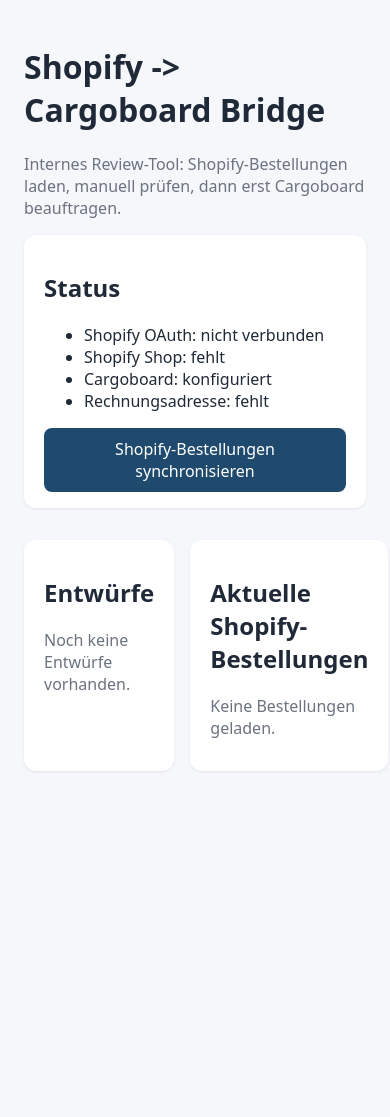
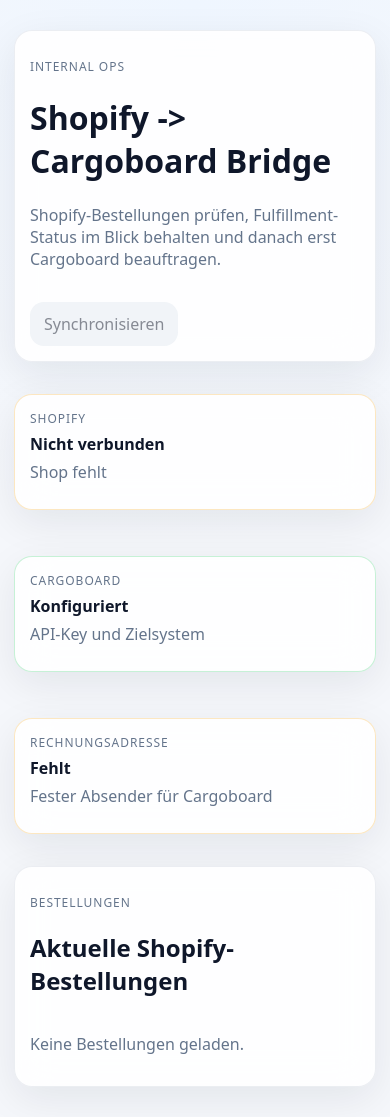
Before and after one commit to ph1l1pF/HermesBot, a FastAPI app: page / in a window 390 px wide. Before the commit the page ends 738 px from the top, so only its background shows below. Run offline with FastAPI, Linux system fonts and the light colour scheme.

Commit message:
feat: modernize mobile order UI

```diff
--- a/src/shopify_cargoboard_bridge/static/style.css
+++ b/src/shopify_cargoboard_bridge/static/style.css
@@ -1,15 +1,70 @@
 
-body { font-family: system-ui, -apple-system, BlinkMacSystemFont, sans-serif; background: #f6f7fb; color: #1f2937; margin: 0; }
-.container { max-width: 1200px; margin: 0 auto; padding: 24px; }
-.panel { background: white; border-radius: 12px; padding: 16px 20px; margin: 16px 0; box-shadow: 0 1px 3px rgba(0,0,0,.08); }
-.grid { display: grid; grid-template-columns: 1fr 1fr; gap: 16px; }
-.muted { color: #6b7280; }
-.error { border-left: 4px solid #dc2626; }
+:root {
+  color-scheme: light;
+  --bg: #f5f7fb;
+  --card: rgba(255, 255, 255, 0.88);
+  --card-border: rgba(148, 163, 184, 0.18);
+  --text: #0f172a;
+  --muted: #64748b;
+  --primary: #2563eb;
+  --primary-strong: #1d4ed8;
+  --success: #16a34a;
+  --warning: #f59e0b;
+  --danger: #dc2626;
+  --shadow: 0 12px 40px rgba(15, 23, 42, 0.08);
+}
+
+* { box-sizing: border-box; }
+body { font-family: system-ui, -apple-system, BlinkMacSystemFont, sans-serif; background: radial-gradient(circle at top, #eff6ff 0, var(--bg) 48%); color: var(--text); margin: 0; }
+a { color: var(--primary); text-decoration: none; }
+a:hover { text-decoration: underline; }
+.container { max-width: 1180px; margin: 0 auto; padding: 18px; }
+.card, .panel { background: var(--card); backdrop-filter: blur(18px); border: 1px solid var(--card-border); border-radius: 20px; padding: 18px; margin: 16px 0; box-shadow: var(--shadow); }
+.hero { display: flex; flex-wrap: wrap; align-items: center; justify-content: space-between; gap: 16px; }
+.hero-actions { display: flex; gap: 12px; align-items: center; flex-wrap: wrap; }
+.status-row { display: grid; grid-template-columns: repeat(3, minmax(0, 1fr)); gap: 14px; margin: 16px 0; }
+.status-card { display: flex; flex-direction: column; gap: 6px; min-height: 116px; }
+.status-card.good { border-color: rgba(34, 197, 94, 0.25); }
+.status-card.warn { border-color: rgba(245, 158, 11, 0.25); }
+.status-label, .eyebrow { text-transform: uppercase; letter-spacing: 0.08em; font-size: 0.75rem; color: var(--muted); }
+.muted { color: var(--muted); }
+.error { border-left: 4px solid var(--danger); }
+.section-head { display: flex; align-items: center; justify-content: space-between; gap: 12px; margin-bottom: 12px; }
+.order-grid { display: grid; grid-template-columns: repeat(2, minmax(0, 1fr)); gap: 14px; }
+.order-card { display: flex; flex-direction: column; gap: 14px; padding: 16px; border-radius: 18px; background: linear-gradient(180deg, rgba(255,255,255,.95), rgba(248,250,252,.95)); border: 1px solid rgba(148,163,184,.18); box-shadow: 0 10px 24px rgba(15,23,42,.06); color: inherit; }
+.order-card:hover { transform: translateY(-1px); box-shadow: 0 16px 30px rgba(15,23,42,.1); text-decoration: none; }
+.order-top { display: flex; align-items: flex-start; justify-content: space-between; gap: 12px; }
+.order-name { font-weight: 700; font-size: 1.05rem; }
+.order-meta { display: flex; flex-wrap: wrap; gap: 12px; color: var(--muted); font-size: 0.95rem; }
+.status-pill { display: inline-flex; align-items: center; justify-content: center; padding: 0.45rem 0.75rem; border-radius: 999px; font-size: 0.8rem; font-weight: 700; text-transform: capitalize; white-space: nowrap; border: 1px solid transparent; }
+.status-pill.fulfilled, .status-pill.complete, .status-pill.closed { background: rgba(22, 163, 74, 0.12); color: #166534; border-color: rgba(22, 163, 74, 0.2); }
+.status-pill.partial, .status-pill.in_progress, .status-pill.open { background: rgba(245, 158, 11, 0.14); color: #92400e; border-color: rgba(245, 158, 11, 0.22); }
+.status-pill.unfulfilled, .status-pill.cancelled, .status-pill.refunded, .status-pill.unknown { background: rgba(100, 116, 139, 0.12); color: #334155; border-color: rgba(100, 116, 139, 0.18); }
+.primary, .button, button { font: inherit; padding: 11px 14px; border-radius: 14px; border: 0; cursor: pointer; text-decoration: none; display: inline-flex; align-items: center; justify-content: center; gap: 8px; transition: transform .15s ease, box-shadow .15s ease, opacity .15s ease; }
+.primary, .button { background: linear-gradient(135deg, var(--primary), var(--primary-strong)); color: white; box-shadow: 0 10px 18px rgba(37,99,235,.22); }
+button.secondary { background: #e2e8f0; color: #0f172a; }
+button:disabled { opacity: .5; cursor: not-allowed; }
+.primary:hover, .button:hover, button:hover:not(:disabled) { transform: translateY(-1px); }
+pre { overflow: auto; background: #0f172a; color: #e2e8f0; padding: 14px; border-radius: 14px; }
+label { display: grid; gap: 4px; font-weight: 600; }
+input, textarea { font: inherit; padding: 11px 12px; border-radius: 12px; border: 1px solid #cbd5e1; background: rgba(255,255,255,.95); }
+.form-grid { display: grid; gap: 12px; }
+.detail-hero { display: flex; align-items: flex-start; justify-content: space-between; gap: 16px; }
+.detail-grid { display: grid; grid-template-columns: repeat(2, minmax(0, 1fr)); gap: 14px; margin: 16px 0; }
+.info-card { display: flex; flex-direction: column; gap: 10px; }
+.meta-list { display: grid; gap: 10px; margin: 0; }
+.meta-list > div { display: flex; justify-content: space-between; gap: 12px; padding: 10px 0; border-bottom: 1px solid rgba(148,163,184,.18); }
+.meta-list dt { color: var(--muted); }
+.meta-list dd { margin: 0; font-weight: 700; }
+.address-block { display: flex; flex-direction: column; gap: 4px; }
+.back-link { display: inline-flex; margin-bottom: 8px; color: var(--muted); }
 .list { padding-left: 18px; }
-.form-grid { display: grid; gap: 10px; }
-label { display: grid; gap: 4px; font-weight: 600; }
-input, textarea, button, .button { font: inherit; padding: 10px 12px; border-radius: 8px; border: 1px solid #cbd5e1; }
-button, .button { background: #1f4a6e; color: white; border: none; cursor: pointer; text-decoration: none; display: inline-block; }
-button.secondary { background: #64748b; }
-pre { overflow: auto; background: #0f172a; color: #e2e8f0; padding: 12px; border-radius: 8px; }
-a { color: #1f4a6e; }
+@media (max-width: 900px) {
+  .status-row, .order-grid, .detail-grid { grid-template-columns: 1fr; }
+  .hero, .detail-hero { flex-direction: column; align-items: stretch; }
+}
+@media (max-width: 640px) {
+  .container { padding: 14px; }
+  .card, .panel { padding: 15px; border-radius: 18px; }
+  .order-top, .meta-list > div { flex-direction: column; align-items: flex-start; }
+}
--- a/src/shopify_cargoboard_bridge/templates/index.html
+++ b/src/shopify_cargoboard_bridge/templates/index.html
@@ -1,53 +1,71 @@
 
 {% extends "base.html" %}
 {% block content %}
-<h1>{{ settings.app_title }}</h1>
-<p class="muted">Internes Review-Tool: Shopify-Bestellungen laden, manuell prüfen, dann erst Cargoboard beauftragen.</p>
+<header class="hero card">
+  <div>
+    <p class="eyebrow">Internal Ops</p>
+    <h1>{{ settings.app_title }}</h1>
+    <p class="muted">Shopify-Bestellungen prüfen, Fulfillment-Status im Blick behalten und danach erst Cargoboard beauftragen.</p>
+  </div>
+  <div class="hero-actions">
+    {% if shopify_connect_url and not shopify_connected %}
+      <a class="button primary" href="{{ shopify_connect_url }}">Shopify verbinden</a>
+    {% endif %}
+    <form method="post" action="/sync">
+      <button type="submit" class="secondary" {% if not shopify_connected %}disabled{% endif %}>Synchronisieren</button>
+    </form>
+  </div>
+</header>
 
-<section class="panel">
-  <h2>Status</h2>
-  <ul>
-    <li>Shopify OAuth: {{ 'verbunden' if shopify_connected else 'nicht verbunden' }}</li>
-    <li>Shopify Shop: {{ shopify_shop or 'fehlt' }}</li>
-    <li>Cargoboard: {{ 'konfiguriert' if settings.has_cargoboard else 'fehlt' }}</li>
-    <li>Rechnungsadresse: {{ 'konfiguriert' if settings.has_billing_address else 'fehlt' }}</li>
-  </ul>
-  {% if shopify_connect_url and not shopify_connected %}
-    <p><a class="button" href="{{ shopify_connect_url }}">Shopify verbinden</a></p>
-  {% endif %}
-  <form method="post" action="/sync"><button type="submit" {% if not shopify_connected %}disabled{% endif %}>Shopify-Bestellungen synchronisieren</button></form>
+{% if error %}<section class="card error">{{ error }}</section>{% endif %}
+
+<section class="status-row">
+  <article class="card status-card {{ 'good' if shopify_connected else 'warn' }}">
+    <span class="status-label">Shopify</span>
+    <strong>{{ 'Verbunden' if shopify_connected else 'Nicht verbunden' }}</strong>
+    <span class="muted">{{ shopify_shop or 'Shop fehlt' }}</span>
+  </article>
+  <article class="card status-card {{ 'good' if settings.has_cargoboard else 'warn' }}">
+    <span class="status-label">Cargoboard</span>
+    <strong>{{ 'Konfiguriert' if settings.has_cargoboard else 'Fehlt' }}</strong>
+    <span class="muted">API-Key und Zielsystem</span>
+  </article>
+  <article class="card status-card {{ 'good' if settings.has_billing_address else 'warn' }}">
+    <span class="status-label">Rechnungsadresse</span>
+    <strong>{{ 'Konfiguriert' if settings.has_billing_address else 'Fehlt' }}</strong>
+    <span class="muted">Fester Absender für Cargoboard</span>
+  </article>
 </section>
 
-{% if error %}<section class="panel error">{{ error }}</section>{% endif %}
-
-<section class="grid">
-  <div class="panel">
-    <h2>Entwürfe</h2>
-    {% if drafts %}
-      <ul class="list">
-        {% for draft in drafts %}
-          <li><a href="/drafts/{{ draft.id }}">{{ draft.shopify_order_name }} — {{ draft.status }}</a></li>
-        {% endfor %}
-      </ul>
-    {% else %}
-      <p class="muted">Noch keine Entwürfe vorhanden.</p>
-    {% endif %}
+<section class="card">
+  <div class="section-head">
+    <div>
+      <p class="eyebrow">Bestellungen</p>
+      <h2>Aktuelle Shopify-Bestellungen</h2>
+    </div>
   </div>
-  <div class="panel">
-    <h2>Aktuelle Shopify-Bestellungen</h2>
-    {% if orders %}
-      <ul class="list">
-        {% for order in orders %}
-          <li>
-            <a href="/orders/{{ order.id }}">{{ order.name }}</a>
-            — {{ order.customer_name or 'ohne Kundenname' }}
-            — Fulfillment: {{ order.fulfillment_status or 'unbekannt' }}
-          </li>
-        {% endfor %}
-      </ul>
-    {% else %}
-      <p class="muted">Keine Bestellungen geladen.</p>
-    {% endif %}
-  </div>
+  {% if orders %}
+    <div class="order-grid">
+      {% for order in orders %}
+        <a class="order-card" href="/orders/{{ order.id }}">
+          <div class="order-top">
+            <div>
+              <div class="order-name">{{ order.name }}</div>
+              <div class="muted">{{ order.customer_name or 'ohne Kundenname' }}</div>
+            </div>
+            <span class="status-pill {{ order.fulfillment_status|lower if order.fulfillment_status else 'unknown' }}">
+              {{ order.fulfillment_status or 'unbekannt' }}
+            </span>
+          </div>
+          <div class="order-meta">
+            <span><strong>Payment:</strong> {{ order.financial_status or 'unbekannt' }}</span>
+            <span><strong>ID:</strong> {{ order.id }}</span>
+          </div>
+        </a>
+      {% endfor %}
+    </div>
+  {% else %}
+    <p class="muted">Keine Bestellungen geladen.</p>
+  {% endif %}
 </section>
 {% endblock %}
```
Also changed, not shown: src/shopify_cargoboard_bridge/templates/order.html (+41 -24 lines), tests/test_order_detail.py (+1 -1 lines).
